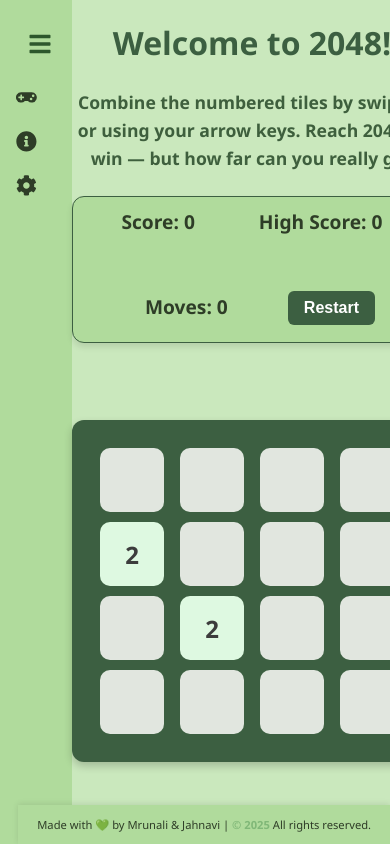
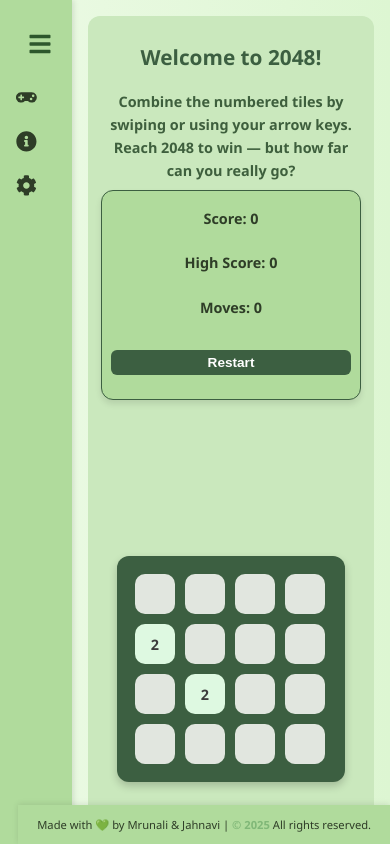
Before and after one commit to janhaviss/2048_Game, a React (Vite) app in the folder 2048_game/: page / in a window 390 px wide. Built offline with nearby package versions, Linux system fonts and the light colour scheme.

Commit message:
css in main

```diff
--- a/2048_game/src/App.css
+++ b/2048_game/src/App.css
@@ -2,9 +2,8 @@
   margin: 0;
   padding: 0;
   height: 100%;
-  overflow: hidden;}  /* This hides the scrollbar */
-
-
+  overflow-x: hidden;
+}
 
 .app-container {
   display: flex;
@@ -13,33 +12,46 @@
   font-family: "Segoe UI", Tahoma, Geneva, Verdana, sans-serif;
   color: #2e3d27;
   overflow: hidden;
+}
 
+.content-wrapper {
+  flex: 1;
+  display: flex;
+  justify-content: center;
+  align-items: center; /* added for vertical centering */
+  padding: 2rem;
+  box-sizing: border-box;
+  width: 100%;
 }
 
 .main-content {
-  flex: 1;
-  padding: 0 rem;
+  width: 100%;
+  max-width: 768px;
   background-color: #cae8bd;
+  padding: 1rem;
+  border-radius: 12px;
   transition: background-color 0.3s ease-in-out;
+  box-sizing: border-box;
 }
 
+/* Typography */
 .main-content h1 {
   font-size: 2rem;
   font-weight: bold;
-  margin-bottom: 0.5 rem;
+  margin-bottom: 0.5rem;
   color: #3c5f41;
   text-align: center;
 }
 
 .intro-text {
   font-size: 1.1rem;
-  margin-bottom: 0. 5 rem;
+  margin-bottom: 0.5rem;
   color: #3e5f3d;
-  /* max-width: 500px; */
   line-height: 1.6;
   text-align: center;
 }
 
+/* Button */
 .restart-btn {
   background-color: #3c5f41;
   color: white;
@@ -48,7 +60,6 @@
   font-weight: bold;
   border-radius: 6px;
   cursor: pointer;
-  margin-left: 12px;
   transition: background-color 0.2s ease;
   margin-bottom: 14px;
 }
@@ -57,59 +68,88 @@
   background-color: #388e3c;
 }
 
-
 /* PINK THEME */
 .pink.app-container {
   background: linear-gradient(to right, #ffe0f0, #fbd3e9);
   color: #4d2a35;
 }
-
-.pink .main-content {
-  background-color: #fbd3e9;
-}
-
-.pink .main-content h1 {
-  color: #a4456f;
-}
-
-.pink .intro-text {
-  color: #91345e;
-}
-
-.pink .restart-btn {
-  background-color: #a4456f;
-  color: white;
-}
-
-.pink .restart-btn:hover {
-  background-color: #892d58;
-}
-
-
+.pink .main-content { background-color: #fbd3e9; }
+.pink .main-content h1 { color: #a4456f; }
+.pink .intro-text { color: #91345e; }
+.pink .restart-btn { background-color: #a4456f; }
+.pink .restart-btn:hover { background-color: #892d58; }
 
 /* BLUE THEME */
 .blue .app-container {
-  background: linear-gradient(to right, #ffe0f0, #fbd3e9);
-  color: #4d2a35;
+  background: linear-gradient(to right, #e0f7ff, #d3effb);
+  color: #00335d;
+}
+.blue .main-content { background-color: #add8e6; }
+.blue .main-content h1,
+.blue .intro-text { color: #000B58; }
+.blue .restart-btn { background-color: #000B58; color: white; }
+.blue .restart-btn:hover { background-color: #3c4271; }
+
+/* RESPONSIVE STYLING */
+@media screen and (max-width: 768px) {
+  .content-wrapper {
+    padding: 1rem;
+    align-items: flex-start; /* Ensures scrollability on very short screens */
   }
 
-.blue .main-content {
-  background-color: #add8e6;
+  .main-content {
+    padding: 0.8rem;
   }
 
-.blue .main-content h1 {
-  color: #000B58;
+  .main-content h1 {
+    font-size: 1.5rem;
   }
 
-.blue .intro-text {
-  color: #000B58;
+  .intro-text {
+    font-size: 1rem;
   }
 
-.blue .restart-btn {
-  background-color: #000B58;
-  color: white;
+  .score-container {
+    flex-direction: column;
+    gap: 0.8rem;
+    padding: 0.8rem;
+    font-size: 0.95rem;
   }
 
-.blue .restart-btn:hover {
-  background-color: #3c4271;
+  .score-item {
+    font-size: 1rem;
+    text-align: center;
   }
+
+  .restart-btn {
+    width: 100%;
+    margin-left: 0;
+    font-size: 0.95rem;
+    padding: 6px 12px;
+  }
+}
+
+@media screen and (max-width: 480px) {
+  .main-content h1 {
+    font-size: 1.3rem;
+  }
+
+  .intro-text {
+    font-size: 0.9rem;
+  }
+
+  .score-container {
+    font-size: 0.9rem;
+    gap: 0.6rem;
+    padding: 0.6rem;
+  }
+
+  .score-item {
+    font-size: 0.9rem;
+  }
+
+  .restart-btn {
+    font-size: 0.85rem;
+    padding: 5px 10px;
+  }
+}
--- a/2048_game/src/App.jsx
+++ b/2048_game/src/App.jsx
@@ -9,47 +9,26 @@
 
 export default function App() {
   const [activePage, setActivePage] = useState('game');
-
-  // Score
   const [score, setScore] = useState(0);
-
-  //HighScore
   const [highScore, setHighScore] = useState(() => {
     const saved = localStorage.getItem('highScore');
     return saved ? parseInt(saved, 10) : 0;
   });
-
-  //Game over
   const [gameOver, setGameOver] = useState(false);
-
-  //Game key
   const [gameKey, setGameKey] = useState(0);
-
-  //Move
   const [moveCount, setMoveCount] = useState(0);
-
-  //Theme
   const [tileTheme, setTileTheme] = useState(() => {
     return localStorage.getItem('tileTheme') || 'green';
   });
-
-  //Hard Mode
   const [hardMode, setHardMode] = useState(false);
-
-  //sound settings
   const [soundEnabled, setSoundEnabled] = useState(true);
 
-
-
-// For Tile theme
   useEffect(() => {
     if (!localStorage.getItem('tileTheme')) {
       localStorage.setItem('tileTheme', 'green');
     }
   }, []);
 
-
-// For Highscore
   useEffect(() => {
     if (score > highScore) {
       setHighScore(score);
@@ -57,13 +36,10 @@
     }
   }, [score, highScore]);
 
-
-// for reseting highscore
   const resetHighScore = () => {
     localStorage.removeItem('highScore');
     setHighScore(0);
   };
-
 
   const handleRestart = () => {
     setGameKey(prev => prev + 1);
@@ -72,23 +48,26 @@
     setMoveCount(0);
   };
 
-
   return (
     <div className={`app-container ${tileTheme}`}>
       <Sidebar setTileTheme={setTileTheme} onNavigate={setActivePage} />
+
+      {/* Main Wrapper for responsive layout */}
+      <div className="content-wrapper">
         <div className="main-content">
           {activePage === 'game' ? (
             <>
               <h1>Welcome to 2048!</h1>
               <h4 className="intro-text">
-          Combine the numbered tiles by swiping or using your arrow keys. Reach 2048 to win — but how far can you really go?
+                Combine the numbered tiles by swiping or using your arrow keys.
+                Reach 2048 to win — but how far can you really go?
               </h4>
+
               <div className="score-container">
                 <div className="score-item">Score: {score}</div>
                 <div className="score-item">High Score: {highScore}</div>
                 <div className="score-item">Moves: {moveCount}</div>
                 <button className="restart-btn" onClick={handleRestart}>Restart</button>
-
               </div>
 
               <Game
@@ -100,15 +79,13 @@
                 tileTheme={tileTheme}
                 hardMode={hardMode}
                 soundEnabled={soundEnabled}
-
-
               />
 
               {gameOver && <GameOver onRestart={handleRestart} />}
             </>
           ) : activePage === 'howToPlay' ? (
             <HowToPlay />
-        ) :  (
+          ) : (
             <Settings
               tileTheme={tileTheme}
               setTileTheme={setTileTheme}
@@ -117,13 +94,12 @@
               setHardMode={setHardMode}
               soundEnabled={soundEnabled}
               setSoundEnabled={setSoundEnabled}
-
-
             />
           )}
 
           <Footer />
         </div>
       </div>
+    </div>
   );
 }
--- a/2048_game/src/css/Game.css
+++ b/2048_game/src/css/Game.css
@@ -2,22 +2,26 @@
   display: flex;
   justify-content: center;
   align-items: center;
-  min-height: 55vh;
+  padding: 1rem;
+  min-height: 60vh;
+  box-sizing: border-box;
 }
 
 .game-container {
   background-color: #3c5f41;
   padding: 1.5rem;
   border-radius: 12px;
-  display: inline-block;
   box-shadow: 0 4px 8px rgba(0, 0, 0, 0.2);
+  width: 100%;
+  max-width: 420px;
+  box-sizing: border-box;
 }
 
-
+/* Game Board Layout */
 .board {
   display: flex;
   flex-direction: column;
-  gap: 2px;
+  gap: 8px;
 }
 
 .board-row {
@@ -25,6 +29,7 @@
   gap: 8px;
 }
 
+/* Score display */
 .score-container {
   display: flex;
   justify-content: center;
@@ -32,44 +37,56 @@
   gap: 2rem;
   margin-bottom: 1rem;
   background-color: #B0DB9C;
-  padding: 0.2rem;
+  padding: 0.6rem 1rem;
   border-radius: 12px;
   box-shadow: 0 4px 6px rgba(0, 0, 0, 0.1);
   border: 1px solid #3c5f41;
+  flex-wrap: wrap;
 }
 
 .score-item {
   font-size: 1.2rem;
   font-weight: bold;
   color: #2e3d27;
+  text-align: center;
 }
 
-
-/* PINK theme */
-.pink .game-container {
-  background-color: #a4456f;
+/* Make layout responsive on tablets and phones */
+@media screen and (max-width: 768px) {
+  .game-container {
+    max-width: 90vw;
+    padding: 1.2rem;
   }
 
-.pink .score-container {
-  background-color: #f5c2da;
-  border: 1px solid #c77994;
+  .score-container {
+    gap: 1.2rem;
   }
 
-.pink .score-item {
-  color: #4c2a33;
+  .score-item {
+    font-size: 1.1rem;
+  }
 }
 
-
-/* BLUE theme */
-.blue .game-container {
-  background-color: #000B58;
+@media screen and (max-width: 480px) {
+  .game-container {
+    padding: 1rem;
   }
 
-.blue .score-container {
-  background-color: #8dd8f1;
-  border: 1px solid #000B58;
+  .score-container {
+    flex-direction: column;
+    align-items: center;
+    padding: 1rem;
   }
 
-.blue .score-item {
-  color: #000080;
+  .score-item {
+    font-size: 1rem;
   }
+
+  .board {
+    gap: 6px;
+  }
+
+  .board-row {
+    gap: 6px;
+  }
+}
--- a/2048_game/src/css/Gameover.css
+++ b/2048_game/src/css/Gameover.css
@@ -17,6 +17,9 @@
   border-radius: 12px;
   text-align: center;
   box-shadow: 0 8px 20px rgba(0, 0, 0, 0.3);
+  max-width: 90vw;
+  width: 100%;
+  box-sizing: border-box;
 }
 
 .restart-btn {
@@ -31,8 +34,24 @@
   transition: background 0.3s ease;
 }
 
-.restart-btn:hover {
-  background-color: #2c4830;
+/* Responsive scaling */
+@media screen and (max-width: 500px) {
+  .gameover-box {
+    padding: 1.5rem;
+  }
+
+  .gameover-box h2 {
+    font-size: 1.5rem;
+  }
+
+  .gameover-box p {
+    font-size: 1rem;
+  }
+
+  .restart-btn {
+    font-size: 0.95rem;
+    padding: 0.5rem 1rem;
+  }
 }
 
 /* PINK THEME */
--- a/2048_game/src/css/Tile.css
+++ b/2048_game/src/css/Tile.css
@@ -11,6 +11,26 @@
   transition: all 0.3s ease-in-out;
   color: white;
 }
+
+/* Responsive scaling using media queries */
+@media screen and (max-width: 600px) {
+  .tile {
+    width: 48px;
+    height: 48px;
+    font-size: 1rem;
+    margin: 3px;
+  }
+}
+
+@media screen and (max-width: 400px) {
+  .tile {
+    width: 40px;
+    height: 40px;
+    font-size: 0.9rem;
+    margin: 2px;
+  }
+}
+
 
 /* Base zero tile (empty) */
 .tile-0 {
--- a/2048_game/src/css/sidebar.css
+++ b/2048_game/src/css/sidebar.css
@@ -2,7 +2,7 @@
 .sidebar {
   background-color: #B0DB9C;
   width: 170px;
-  transition: width 0.3s ease;
+  transition: width 0.3s ease-in;
   box-shadow: 2px 0 5px rgba(0, 0, 0, 0.1);
   display: flex;
   flex-direction: column;
```
Lines whose indentation alone changed are shown as unchanged.
